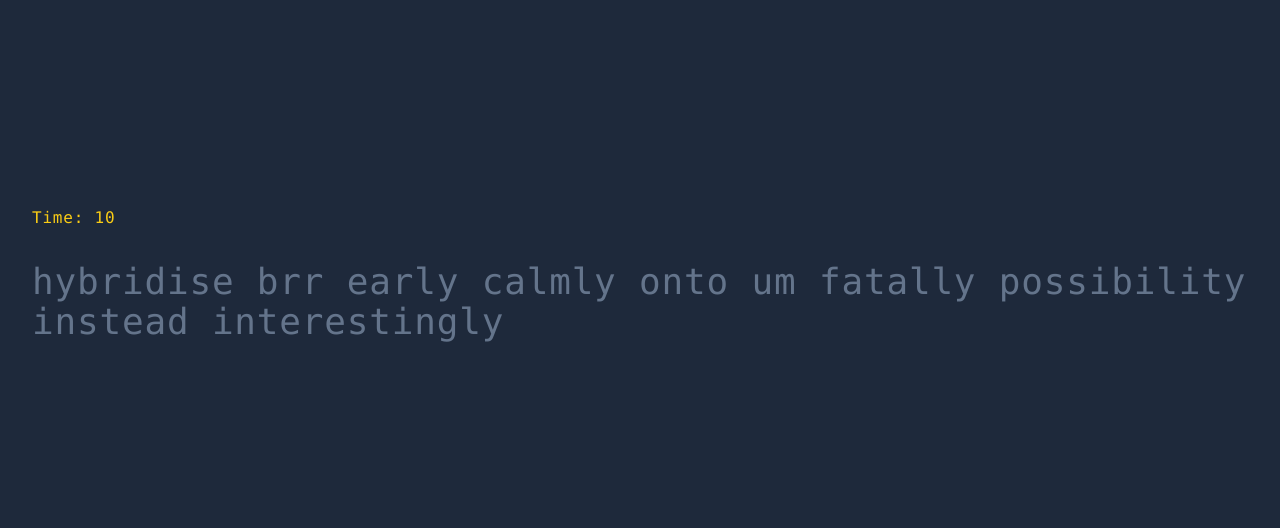
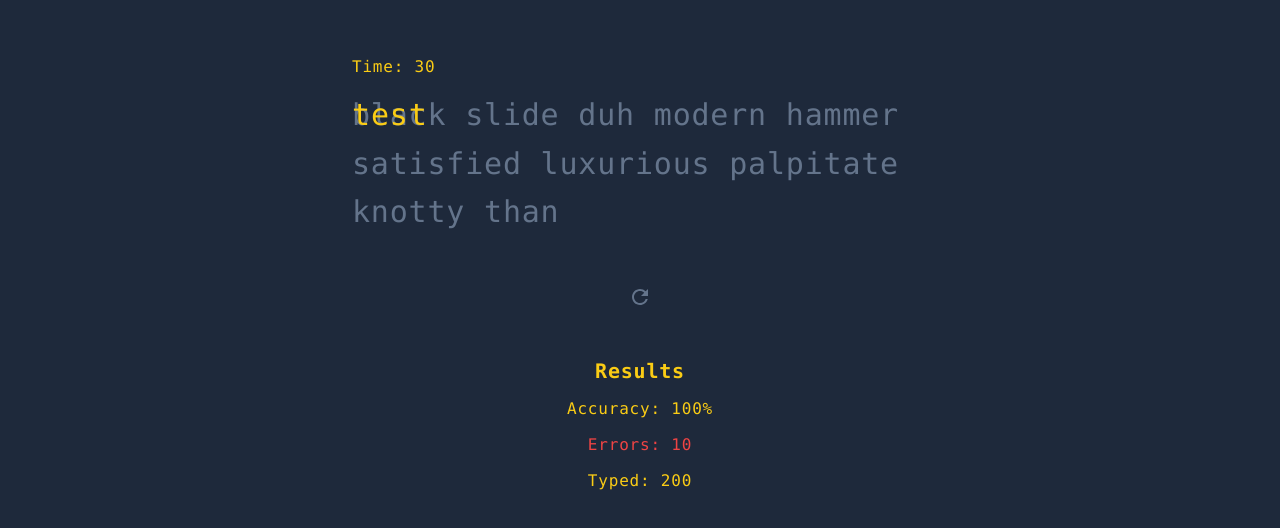
Before and after one commit to Codefreyy/typing-speed-game, a React (Vite) app: page / in a window 1280 px wide. Shown: the part 126-654 px from the top of the page. Built offline with nearby package versions, Linux system fonts and the light colour scheme.

Commit message:
refactor the app, extract usertyping component

```diff
--- a/src/App.tsx
+++ b/src/App.tsx
@@ -1,133 +1,44 @@
 import { faker } from "@faker-js/faker"
-import CountdownTimer from "./components/CountdownTimer"
-import { useCallback, useEffect, useState } from "react"
-import DisplayResult from "./components/DisplayResult"
-import GenerateWords from "./components/GenerateWords"
+import UserTypings from "./components/UserTypings"
+import GenerateWord from "./components/GenerateWord"
+import Results from "./components/Results"
 import RestartButton from "./components/RestartButton"
 
-const countDownSeconds = 10
+const words = faker.word.words(10)
 
-function App() {
-  const [timeLeft, setTimeLeft] = useState(countDownSeconds)
-  const [isCountDownStart, setIsCountDownStart] = useState(false)
-  const [words, setWords] = useState<string[]>([])
-  const [currentWordIndex, setCurrentWordIndex] = useState(0)
-  const [resultIndexArr, setResultIndexArr] = useState<Array<boolean | number>>(
-    []
-  )
-
-  useEffect(() => {
-    const words = faker.word.words(10)
-    setWords([words]) // initialize word list
-    setResultIndexArr(resultIndexArr.concat(Array(words.length).fill(1)))
-    // eslint-disable-next-line react-hooks/exhaustive-deps
-  }, [])
-
-  const checkCorrect = useCallback(
-    (char: string) => {
-      const currentChar = words[words.length - 1][currentWordIndex]
-      const updatedResultArr = [...resultIndexArr]
-      console.log(currentChar, char, resultIndexArr)
-      if (currentChar == char || (char == "ce" && currentChar == " ")) {
-        const firstUndefinedIndex = updatedResultArr.indexOf(1)
-        if (firstUndefinedIndex !== -1) {
-          updatedResultArr[firstUndefinedIndex] = true
-          setResultIndexArr(updatedResultArr)
-        } else {
-          updatedResultArr.push(true)
-        }
-      } else {
-        const firstUndefinedIndex = updatedResultArr.indexOf(1)
-        if (firstUndefinedIndex !== -1) {
-          updatedResultArr[firstUndefinedIndex] = false
-          setResultIndexArr(updatedResultArr)
-        } else {
-          updatedResultArr.push(false)
-        }
-      }
-      if (currentWordIndex == words[words.length - 1].length - 1) {
-        setCurrentWordIndex(0)
-        const newWords = faker.word.words(10)
-
-        setResultIndexArr(resultIndexArr.concat(Array(newWords.length).fill(1)))
-        setWords((words) => [...words, newWords])
-      } else {
-        setCurrentWordIndex((prev) => prev + 1)
-      }
-    },
-    [words, currentWordIndex, resultIndexArr]
-  )
-
-  const onKeyDown = useCallback(
-    (e: KeyboardEvent) => {
-      e.preventDefault()
-      if (!isCountDownStart) {
-        startCountDown()
-      }
-      const typedCharacter = e.code.toLocaleLowerCase().slice(3)
-      checkCorrect(typedCharacter)
-    },
-    [isCountDownStart, checkCorrect]
-  )
-
-  useEffect(() => {
-    document.addEventListener("keydown", onKeyDown, false)
-
-    return () => {
-      document.removeEventListener("keydown", onKeyDown, false)
-    }
-  }, [isCountDownStart, onKeyDown, currentWordIndex, resultIndexArr, words])
-
-  useEffect(() => {
-    if (timeLeft == 0) {
-      setIsCountDownStart(false)
-      document.removeEventListener("keydown", onKeyDown)
-    }
-  }, [timeLeft, onKeyDown])
-
-  function startCountDown() {
-    setIsCountDownStart(true)
-    const timer = setInterval(() => {
-      setTimeLeft((prevTime) => {
-        if (prevTime === 0) {
-          clearInterval(timer)
-          setIsCountDownStart(false)
-          return 0
-        }
-        return prevTime - 1
-      })
-    }, 1000)
-  }
-
-  const handleRestart = () => {
-    // setWords([faker.word.words(10)])
-    // setCurrentWordIndex(0)
-    // setTimeLeft(countDownSeconds)
-    // setIsCountDownStart(true)
-    // setResultIndexArr([])
-    window.location.reload()
-  }
-
+const App = () => {
   return (
     <>
-      <CountdownTimer timeLeft={timeLeft} />
-      <GenerateWords words={words} wordStatus={resultIndexArr} />
-      <DisplayResult
-        resultArr={resultIndexArr}
-        isCountDownEnd={!isCountDownStart}
-        originalWords={words}
-        totalTime={countDownSeconds}
+      <CountdownTimer timeLeft={30} />
+      <WordsContainer>
+        {/* <GenerateWords/> */}
+        <GenerateWord words={words} />
+        <UserTypings userInput={"test"} className="absolute inset-0" />
+      </WordsContainer>
+      <RestartButton
+        className="mx-auto mt-10 text-slate-500"
+        onRestart={() => null}
       />
-      {resultIndexArr.length !== 0 &&
-        resultIndexArr[0] !== 1 &&
-        !isCountDownStart && (
-          <RestartButton
-            className="mx-auto mt-10 text-slate-500"
-            onRestart={handleRestart}
-          />
-        )}
+      <Results
+        className="mt-10"
+        errors={10}
+        accuracyPercentage={100}
+        total={200}
+      />
     </>
   )
 }
 
+const WordsContainer = ({ children }: { children: React.ReactNode }) => {
+  return (
+    <div className="relative text-3xl max-w-xl leading-relaxed break-all mt-3 align-justify">
+      {children}
+    </div>
+  )
+}
+
+const CountdownTimer = ({ timeLeft }: { timeLeft: number }) => {
+  return <h2 className="text-primary-400 font-medium">Time: {timeLeft}</h2>
+}
+
 export default App
--- /dev/null
+++ b/src/App2.tsx
@@ -0,0 +1,133 @@
+import { faker } from "@faker-js/faker"
+import CountdownTimer from "./components/CountdownTimer"
+import { useCallback, useEffect, useState } from "react"
+import DisplayResult from "./components/DisplayResult"
+import GenerateWords from "./components/GenerateWords"
+import RestartButton from "./components/RestartButton"
+
+const countDownSeconds = 10
+
+function App2() {
+  const [timeLeft, setTimeLeft] = useState(countDownSeconds)
+  const [isCountDownStart, setIsCountDownStart] = useState(false)
+  const [words, setWords] = useState<string[]>([])
+  const [currentWordIndex, setCurrentWordIndex] = useState(0)
+  const [resultIndexArr, setResultIndexArr] = useState<Array<boolean | number>>(
+    []
+  )
+
+  useEffect(() => {
+    const words = faker.word.words(10)
+    setWords([words]) // initialize word list
+    setResultIndexArr(resultIndexArr.concat(Array(words.length).fill(1)))
+    // eslint-disable-next-line react-hooks/exhaustive-deps
+  }, [])
+
+  const checkCorrect = useCallback(
+    (char: string) => {
+      const currentChar = words[words.length - 1][currentWordIndex]
+      const updatedResultArr = [...resultIndexArr]
+      console.log(currentChar, char, resultIndexArr)
+      if (currentChar == char || (char == "ce" && currentChar == " ")) {
+        const firstUndefinedIndex = updatedResultArr.indexOf(1)
+        if (firstUndefinedIndex !== -1) {
+          updatedResultArr[firstUndefinedIndex] = true
+          setResultIndexArr(updatedResultArr)
+        } else {
+          updatedResultArr.push(true)
+        }
+      } else {
+        const firstUndefinedIndex = updatedResultArr.indexOf(1)
+        if (firstUndefinedIndex !== -1) {
+          updatedResultArr[firstUndefinedIndex] = false
+          setResultIndexArr(updatedResultArr)
+        } else {
+          updatedResultArr.push(false)
+        }
+      }
+      if (currentWordIndex == words[words.length - 1].length - 1) {
+        setCurrentWordIndex(0)
+        const newWords = faker.word.words(10)
+
+        setResultIndexArr(resultIndexArr.concat(Array(newWords.length).fill(1)))
+        setWords((words) => [...words, newWords])
+      } else {
+        setCurrentWordIndex((prev) => prev + 1)
+      }
+    },
+    [words, currentWordIndex, resultIndexArr]
+  )
+
+  const onKeyDown = useCallback(
+    (e: KeyboardEvent) => {
+      e.preventDefault()
+      if (!isCountDownStart) {
+        startCountDown()
+      }
+      const typedCharacter = e.code.toLocaleLowerCase().slice(3)
+      checkCorrect(typedCharacter)
+    },
+    [isCountDownStart, checkCorrect]
+  )
+
+  useEffect(() => {
+    document.addEventListener("keydown", onKeyDown, false)
+
+    return () => {
+      document.removeEventListener("keydown", onKeyDown, false)
+    }
+  }, [isCountDownStart, onKeyDown, currentWordIndex, resultIndexArr, words])
+
+  useEffect(() => {
+    if (timeLeft == 0) {
+      setIsCountDownStart(false)
+      document.removeEventListener("keydown", onKeyDown)
+    }
+  }, [timeLeft, onKeyDown])
+
+  function startCountDown() {
+    setIsCountDownStart(true)
+    const timer = setInterval(() => {
+      setTimeLeft((prevTime) => {
+        if (prevTime === 0) {
+          clearInterval(timer)
+          setIsCountDownStart(false)
+          return 0
+        }
+        return prevTime - 1
+      })
+    }, 1000)
+  }
+
+  const handleRestart = () => {
+    // setWords([faker.word.words(10)])
+    // setCurrentWordIndex(0)
+    // setTimeLeft(countDownSeconds)
+    // setIsCountDownStart(true)
+    // setResultIndexArr([])
+    window.location.reload()
+  }
+
+  return (
+    <>
+      <CountdownTimer timeLeft={timeLeft} />
+      <GenerateWords words={words} wordStatus={resultIndexArr} />
+      <DisplayResult
+        resultArr={resultIndexArr}
+        isCountDownEnd={!isCountDownStart}
+        originalWords={words}
+        totalTime={countDownSeconds}
+      />
+      {resultIndexArr.length !== 0 &&
+        resultIndexArr[0] !== 1 &&
+        !isCountDownStart && (
+          <RestartButton
+            className="mx-auto mt-10 text-slate-500"
+            onRestart={handleRestart}
+          />
+        )}
+    </>
+  )
+}
+
+export default App2
--- /dev/null
+++ b/src/components/GenerateWord.tsx
@@ -0,0 +1,5 @@
+function GenerateWord({ words }: { words: string }) {
+  return <div className="text-slate-500">{words}</div>
+}
+
+export default GenerateWord
--- /dev/null
+++ b/src/components/Results.tsx
@@ -0,0 +1,58 @@
+import { motion } from "framer-motion"
+import { formatPercentage } from "../utils/help"
+
+const Results = ({
+  errors,
+  accuracyPercentage,
+  total,
+  className = "",
+}: {
+  errors: number
+  accuracyPercentage: number
+  total: number
+  className?: string
+}) => {
+  const initial = { opacity: 0 }
+  const animate = { opacity: 1 }
+
+  return (
+    <motion.ul
+      initial={initial}
+      animate={animate}
+      className={`flex flex-col items-center text-primary-400 space-y-3 ${className}`}
+    >
+      <motion.li
+        initial={initial}
+        animate={animate}
+        transition={{ duration: 0.3 }}
+        className="text-xl font-semibold"
+      >
+        Results
+      </motion.li>
+      <motion.li
+        initial={initial}
+        animate={animate}
+        transition={{ duration: 0.3, delay: 0.5 }}
+      >
+        Accuracy: {formatPercentage(accuracyPercentage)}
+      </motion.li>
+      <motion.li
+        initial={initial}
+        animate={animate}
+        transition={{ duration: 0.3, delay: 1 }}
+        className="text-red-500"
+      >
+        Errors: {errors}
+      </motion.li>
+      <motion.li
+        initial={initial}
+        animate={animate}
+        transition={{ duration: 0.3, delay: 1.4 }}
+      >
+        Typed: {total}
+      </motion.li>
+    </motion.ul>
+  )
+}
+
+export default Results
--- /dev/null
+++ b/src/components/UserTypings.tsx
@@ -0,0 +1,22 @@
+const UserTypings = ({
+  userInput,
+  className,
+}: {
+  userInput: string
+  className?: string
+}) => {
+  const typedCharacters = userInput.split("")
+  return (
+    <div className={className}>
+      {typedCharacters.map((char, index) => {
+        return <Character key={`${char}_${index}`} char={char} />
+      })}
+    </div>
+  )
+}
+
+const Character = ({ char }: { char: string }) => {
+  return <span className="text-primary-400">{char}</span>
+}
+
+export default UserTypings
```
Also changed, not shown: src/main.tsx (+6 -6 lines).
